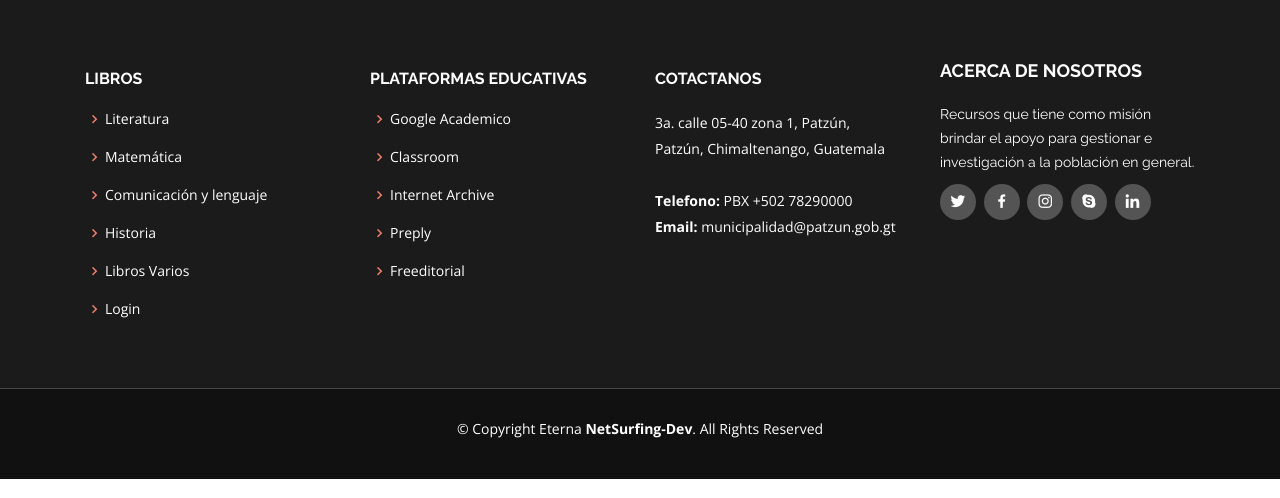
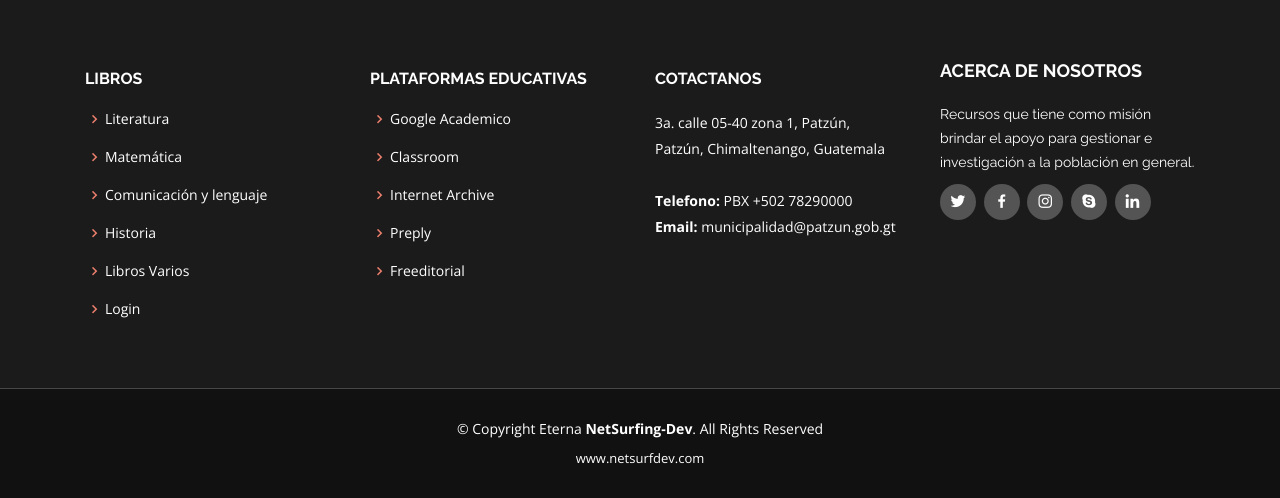
Before and after one commit to jmajpopinf/bibliotecapatzun, a Django app: page / in a window 1280 px wide. Shown: the part 1343-1841 px from the top of the page. Run offline with Django 3.2, Linux system fonts and the light colour scheme; parts of the project's set-up code (start-up, migrations or seed data) failed here and were passed over; some libraries are stand-ins or nearby versions.

Commit message:
sin creditos2

```diff
--- a/templates/base/base.html
+++ b/templates/base/base.html
@@ -207,6 +207,7 @@
         &copy; Copyright Eterna <strong><span> NetSurfing-Dev</span></strong>. All Rights Reserved
       </div>
       <div class="credits">
+        www.netsurfdev.com</a>
       </div>
     </div>
   </footer><!-- End Footer -->
```
